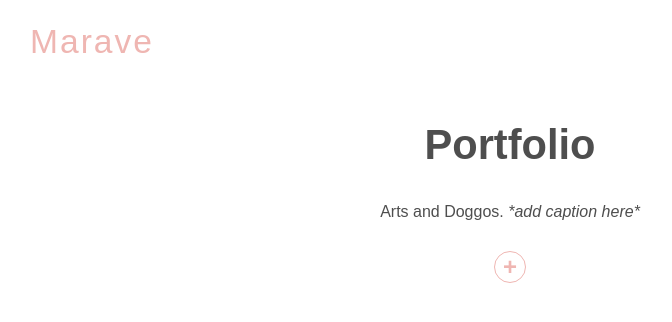
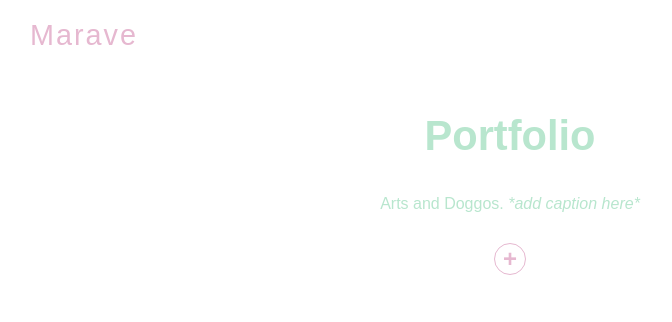
Before and after one commit to eronmiranda/drawing-portfolio, a React (Create React App) app in the folder drawing-portfolio/: page / in a window 1280 px wide. Shown: the top 322 px of the page, without its empty margins (130-802 px from the left). Built offline with nearby package versions, Linux system fonts and the light colour scheme; no server answers; the database is empty; a web font is replaced by a local one.

Commit message:
Installed MUI

```diff
--- a/drawing-portfolio/package.json
+++ b/drawing-portfolio/package.json
@@ -1,8 +1,11 @@
 {
-  "name": "firegram",
+  "name": "marave-portfolio",
   "version": "0.1.0",
   "private": true,
   "dependencies": {
+    "@emotion/react": "^11.10.0",
+    "@emotion/styled": "^11.10.0",
+    "@mui/material": "^5.9.3",
     "@testing-library/jest-dom": "^4.2.4",
     "@testing-library/react": "^9.5.0",
     "@testing-library/user-event": "^7.2.1",
--- a/drawing-portfolio/src/index.css
+++ b/drawing-portfolio/src/index.css
@@ -1,8 +1,8 @@
 @import url("https://use.typekit.net/szv6tuw.css");
 
 :root{
-  --primary: #efb6b2;
-  --secondary: #4e4e4e;
+  --primary: #e6b8d0;
+  --secondary: #b8e6ce;
   --error: #ff4a4a;
 }
 
@@ -17,7 +17,7 @@ body{
 }
 .title h1{
   color: var(--primary);
-  font-size: 2.1rem;
+  font-size: 1.8rem;
   letter-spacing: 2px;
   font-weight: normal;
 }
```
Also changed, not shown: 2 other files (tests, documents, lock files or other folders).
